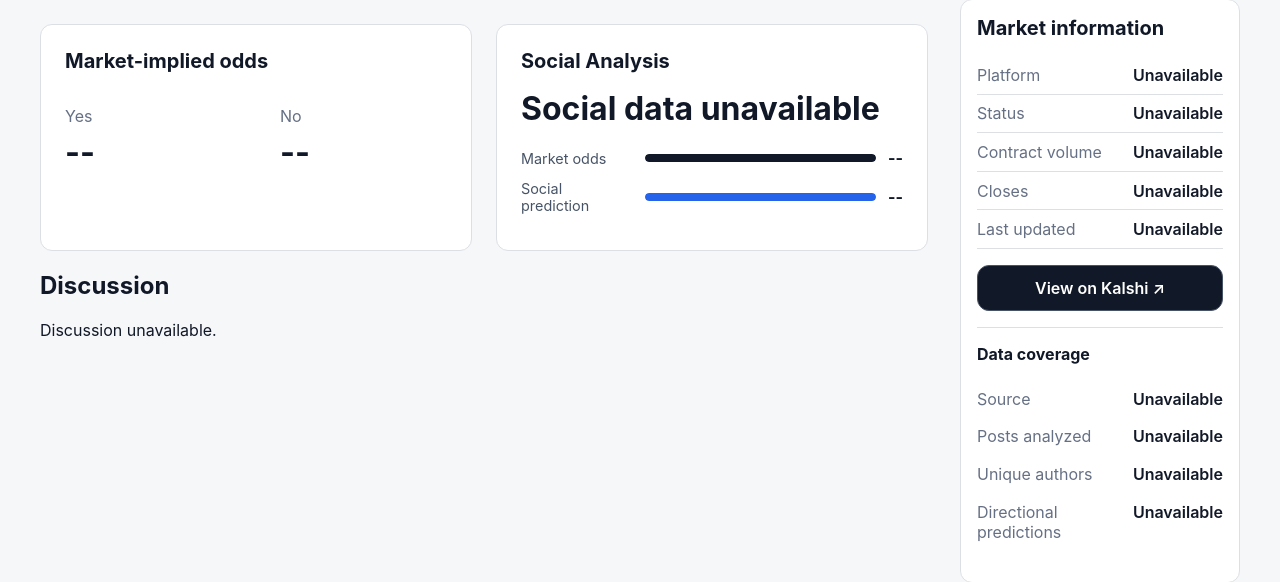
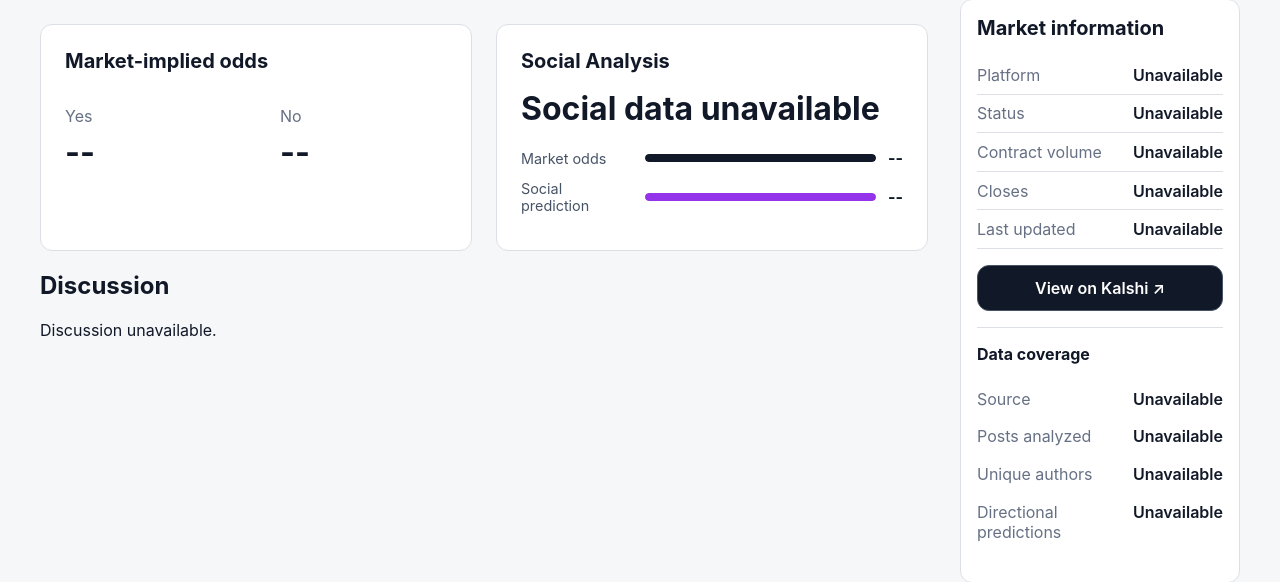
Before and after one commit to williamz06/seotechdev-project2, a Flask app: page /event/1 in a window 1280 px wide. Shown: the part 197-779 px from the top of the page. Run offline with Flask 3, Linux system fonts and the light colour scheme.

Commit message:
change some colors

```diff
--- a/static/css/style.css
+++ b/static/css/style.css
@@ -353,7 +353,7 @@ main {
 }
 
 .comparison-row__fill--social {
-    background: #2563eb;
+    background: #9333ea;
 }
 
 .analysis-grid > section {
--- a/static/js/events.js
+++ b/static/js/events.js
@@ -1,5 +1,5 @@
 const eventsElement = document.getElementById("events");
-const barColors = ["#2563eb", "#16a34a", "#9333ea"];
+const barColors = ["#E9141D", "#2563eb"];
 
 function formatVolume(volume) {
     if (volume >= 1000000) {
```
